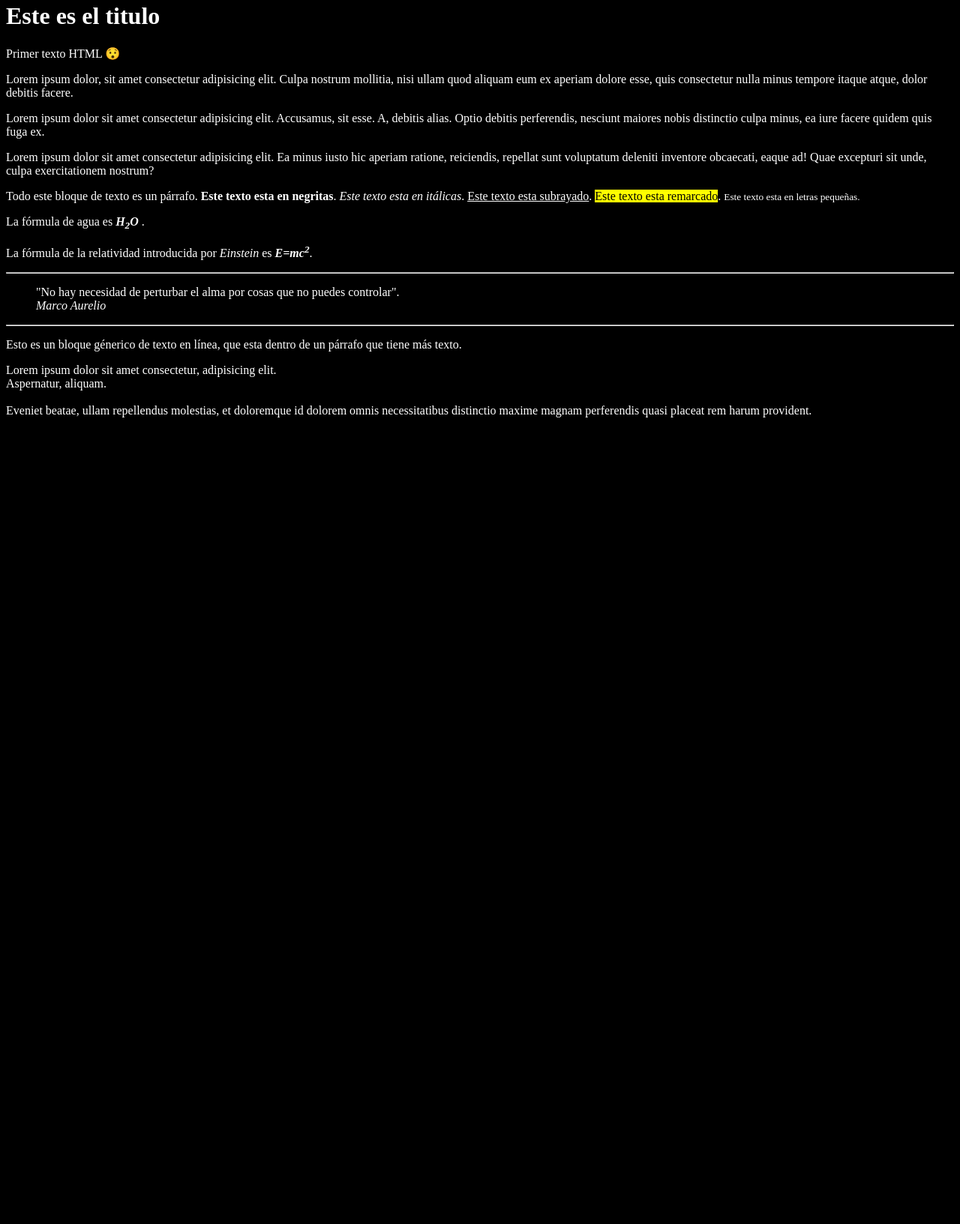
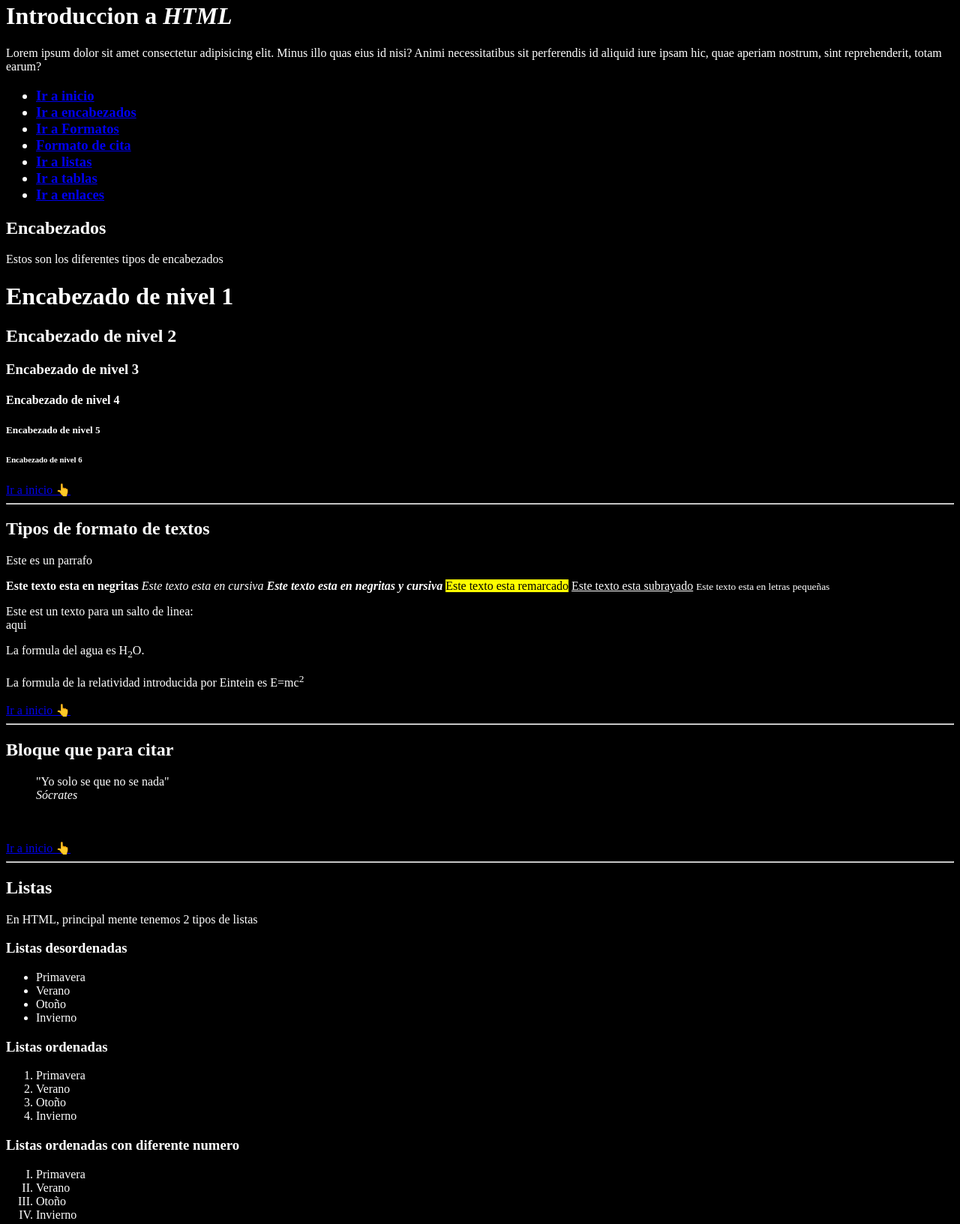
Before and after one commit to OakIsland22/HTML, a plain HTML site: page HTML/docs/index.html in a window 1280 px wide. Shown: the part 18-1651 px from the top of the page at 75% size. Before the commit the page ends 800 px from the top, so only its background shows below. Drawn offline with Linux system fonts and the light colour scheme.

Commit message:
introduccion a HTML

```diff
--- a/CSS/intro-css.css
+++ b/CSS/intro-css.css
@@ -3,4 +3,9 @@ html{
     background-color: black;
     /* Se cambia el color de la letra */
     color:  white;
+
+    scroll-behavior: smooth;
 }
+img{
+    max-width: 100%;
+}
--- a/HTML/docs/index.html
+++ b/HTML/docs/index.html
@@ -15,49 +15,142 @@
 <body>
     <!-- hola esto es un comentario -->
     <!-- Con Shift Alt y A se hace un comentario -->
-    <h1>Este es el titulo</h1>
-    <p>Primer texto HTML 😯</p>
-    <p>Lorem ipsum dolor, sit amet consectetur adipisicing elit. Culpa nostrum mollitia, nisi ullam quod aliquam eum ex aperiam dolore esse, quis consectetur nulla minus tempore itaque atque, dolor debitis facere.</p>
-    <p>Lorem ipsum dolor sit amet consectetur adipisicing elit. Accusamus, sit esse. A, debitis alias. Optio debitis perferendis, nesciunt maiores nobis distinctio culpa minus, ea iure facere quidem quis fuga ex.</p>
-    <!--  -->
+    <h1 id="Inicio">Introduccion a <i>HTML</i></h1>
+    <p>Lorem ipsum dolor sit amet consectetur adipisicing elit. Minus illo quas eius id nisi? Animi necessitatibus sit perferendis id aliquid iure ipsam hic, quae aperiam nostrum, sint reprehenderit, totam earum?</p>
 
-    <p>
-        Lorem ipsum dolor sit amet consectetur adipisicing elit. Ea minus iusto hic
-        aperiam ratione, reiciendis, repellat sunt voluptatum deleniti inventore
-        obcaecati, eaque ad! Quae excepturi sit unde, culpa exercitationem nostrum?
-      </p>
-      <p>
-        Todo este bloque de texto es un párrafo. <b>Este texto esta en negritas</b>.
-        <i>Este texto esta en itálicas</i>. <u>Este texto esta subrayado</u>.
-        <mark>Este texto esta remarcado</mark>.
-        <small>Este texto esta en letras pequeñas.</small>
-      </p>
-      <p>
-        La fórmula de agua es <b><i>H<sub>2</sub>O</i></b> .
-      </p>
-      <p>
-        La fórmula de la relatividad introducida por <i>Einstein</i> es
-        <b
-          ><i>E=mc<sup>2</sup></i></b
-        >.
-      </p>
-      <hr />
-      <blockquote>
-        "No hay necesidad de perturbar el alma por cosas que no puedes controlar".
-        <br />
-        <cite>Marco Aurelio</cite>
-      </blockquote>
-      <hr />
-      <p>
-        Esto es un <span>bloque génerico de texto en línea</span>, que esta dentro de
-        un párrafo que tiene más texto.
-      </p>
-      <p>
-        Lorem ipsum dolor sit amet consectetur, adipisicing elit. <br />
-        Aspernatur, aliquam. <br /><br />Eveniet beatae, ullam repellendus molestias,
-        et doloremque id dolorem omnis necessitatibus distinctio maxime magnam
-        perferendis quasi placeat rem harum provident.
-      </p>
+    <h3>
+        <ul>
+            <li><a href="#Inicio">Ir a inicio</a></li>
+            <li><a href="#Encabezados">Ir a encabezados</a></li>
+            <li><a href="#Formatos">Ir a Formatos</a></li>
+            <li><a href="#citas">Formato de cita</a></li>
+            <li><a href="#Listas">Ir a listas</a></li>
+            <li><a href="#Tablas">Ir a tablas</a></li>
+            <li><a href="#enlaces">Ir a enlaces</a></li>
+        </ul>
+    </h3>
+
+    <h2 id="Encabezados">Encabezados</h2>
+    <p>Estos son los diferentes tipos de encabezados</p>
+    <h1>Encabezado de nivel 1</h1>
+    <h2>Encabezado de nivel 2</h2>
+    <h3>Encabezado de nivel 3</h3>
+    <h4>Encabezado de nivel 4</h4>
+    <h5>Encabezado de nivel 5</h5>
+    <h6>Encabezado de nivel 6</h6>
+
+    <a href="#Inicio">Ir a inicio 👆</a>
+    <hr/>
+
+    <h2 id="Formatos">Tipos de formato de textos</h2>
+    <p>Este es un parrafo</p>
+    <b>Este texto esta en negritas</b>
+    <i>Este texto esta en cursiva</i>
+    <b><i>Este texto esta en negritas y cursiva</i></b>
+    <mark>Este texto esta remarcado</mark>
+    <u>Este texto esta subrayado</u>
+    <small>Este texto esta en letras pequeñas</small>
+
+    <p>Este est un texto para un salto de linea: <br/> aqui</p>
+
+    <P>La formula del agua es H<sub>2</sub>O.</P>
+    La formula de la relatividad introducida por Eintein es E=mc<sup>2</sup>
+    <br>
+    <br>
+    <a href="#Inicio">Ir a inicio 👆</a>
+    <hr>
+
+    <h2 id="citas">Bloque que para citar</h2>
+    <blockquote>
+        "Yo solo se que no se nada"
+        <br/>
+        <cite>Sócrates</cite>
+    </blockquote>
+    <br>
+    <br>
+    <a href="#Inicio">Ir a inicio 👆</a>
+    <hr>
+
+    <h2 id="Listas">Listas</h2>
+    <p>En HTML, principal mente tenemos 2 tipos de listas</p>
+
+    <h3>Listas desordenadas</h3>
+    <ul>
+        <li>Primavera</li>
+        <li>Verano</li>
+        <li>Otoño</li>
+        <li>Invierno</li>
+    </ul>
+    <h3>Listas ordenadas</h3>
+    <ol>
+        <li>Primavera</li>
+        <li>Verano</li>
+        <li>Otoño</li>
+        <li>Invierno</li>
+    </ol>
+    <h3>Listas ordenadas con diferente numero</h3>
+    <ol type="I">
+        <li>Primavera</li>
+        <li>Verano</li>
+        <li>Otoño</li>
+        <li>Invierno</li>
+    </ol>
+    <h3>Listas ordenadas con diferente numero y empezadas</h3>
+    <ol type="1" start="100">
+        <li>Primavera</li>
+        <li>Verano</li>
+        <li>Otoño</li>
+        <li>Invierno</li>
+    </ol>
+    <h3>Listas ordenadas al reves</h3>
+    <ol type="1" start="100">
+        <ol reversed>
+            <li>Primavera</li>
+            <li>Verano</li>
+            <li>Otoño</li>
+            <li>Invierno</li>
+        </ol>
+    </ol>
+    <br>
+    <a href="#Inicio">Ir a inicio 👆</a>
+    <hr>
+    <h2 id="Tablas">Tablas</h2>
+    <table border="1">
+        <tr><!-- Con th la primara se hace con negritas -->
+            <th>Ciudad</th>
+            <th>Pais</th>
+            <th>Continente</th>
+        </tr>
+        <tr>
+            <td>CDMX</td>
+            <td>Mexíco</td>
+            <td>America</td>
+        </tr>
+        <tr>
+            <td>Paris</td>
+            <td>Eiropa</td>
+            <td>dsgfsg</td>
+        </tr>
+    </table>
+    <br>
+    <a href="#Inicio">Ir a inicio 👆</a>
+    <hr>
+    <hr>
+    <h2 id="enlaces">Enlaces</h2>
+    <!-- Ir a oto documento HTML -->
+    <a href="/HTML/docs/otro.html">Ir a otro documenro</a>
+    <br>
+    <a href="https://www.youtube.com" target="_blank">Ir a Youtube</a>
+    <br>
+    <a href="mailto: cdmx2539@amerike.edu.mx">cdmx2539@amerike.edu.mx</a>
+    <br>
+    <a href="tel:55821312">552784E12973</a>
+    <br>
+    <br>
+    <a href="#Inicio">Ir al inicio</a>
+
+
+    <img src="https://img.freepik.com/foto-gratis/retrato-abstracto-ojo-elegancia-mujeres-jovenes-generado-ai_188544-9712.jpg?size=626&ext=jpg&ga=GA1.1.1413502914.1712707200&semt=ais" alt="Imagen ojo">
     <script src="/Js/intro-js.js"></script>
 </body>
 </html>
```
Also changed, not shown: HTML/docs/otro.html (added, +12 -0 lines).
